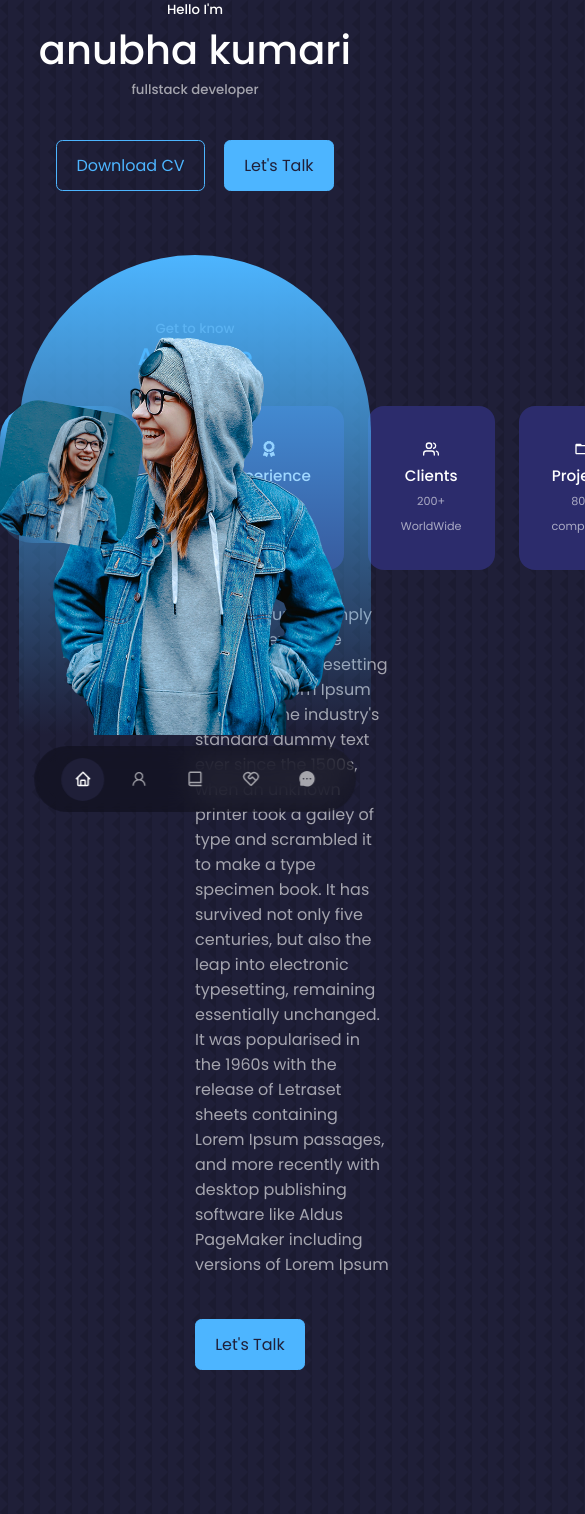
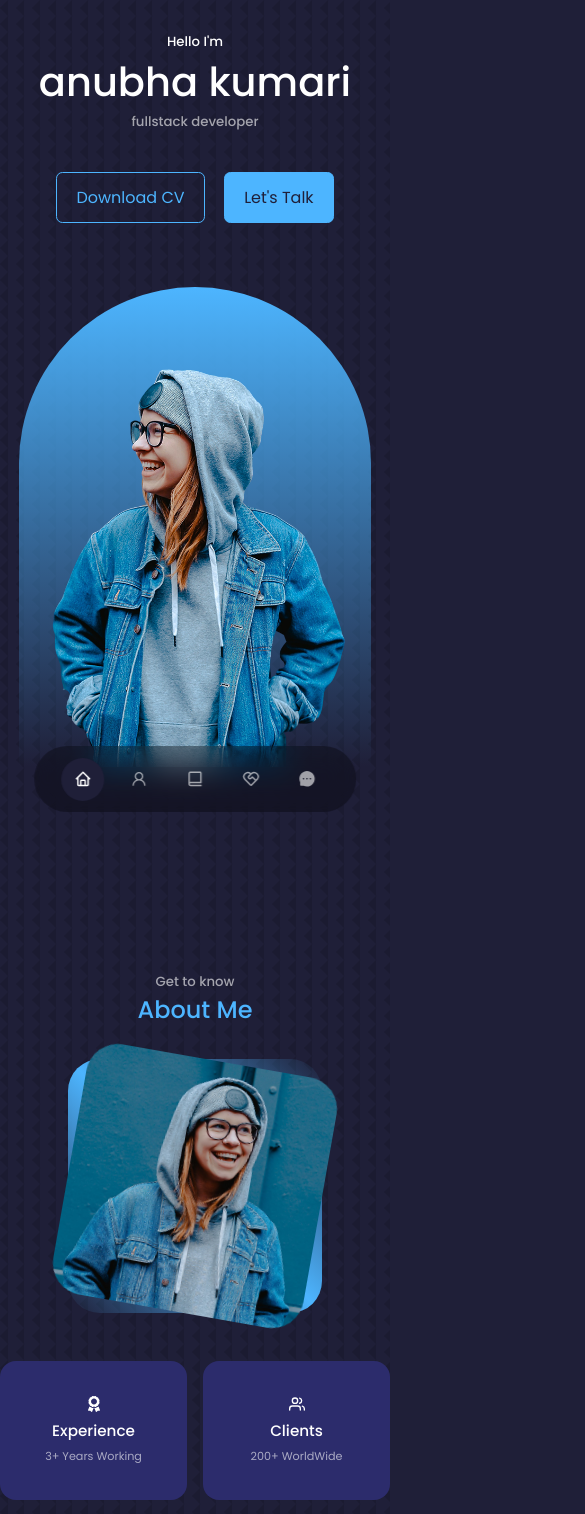
Before and after one commit to Anubha13kumari/portfolio, a React (Create React App) app in the folder portfolio/: page / in a window 390 px wide. Shown: the top 1514 px of the page, 585 px wide, since content can reach past the window. Built offline with nearby package versions, Linux system fonts and the light colour scheme.

Commit message:
made changes in experience component

```diff
--- a/portfolio/src/components/about/about.css
+++ b/portfolio/src/components/about/about.css
@@ -56,3 +56,38 @@
     margin:2rem 0 2.6rem;
     color:var(--color-light)
 }
+/* MEDIA QUERIES(MEDIUM DEVICES) */
+@media screen and (max-width:1024px){
+   .about__container{
+       grid-template-columns:1fr ;
+       gap:0;
+   }
+   .about__me{
+       width:50%;
+       margin:2rem auto 4rem;
+   }
+   .about_content p{
+       margin:1rem 0 1.5rem;
+
+   }
+}
+/*  MEDIA QUERIES(SMALL DEVICES) */
+@media screen and (max-width:600px){
+    .about__me{
+        width:65%;
+        margin:0 auto 3rem;
+    }
+    .about__cards {
+        grid-template-columns: 1fr 1fr;
+        gap:1rem;
+    }
+    .about_content{
+        text-align: center;
+    }
+
+    .about_content p{
+        margin:1.5rem 0;
+    }
+
+
+}
--- a/portfolio/src/components/experience/experience.js
+++ b/portfolio/src/components/experience/experience.js
@@ -1,9 +1,68 @@
 import React from 'react'
 import './experience.css'
+import {BsFillPatchCheckFill} from 'react-icons/bs'
 
 const Experience = () => {
   return (
-    <section id='experience'>experience</section>
+    <section id='experience'>
+      <h5>What Skills I Have</h5>
+      <h2>My Experience</h2>
+
+      <div className='conatiner experience_container'>
+        <div className='experience_frontend'>
+          <h3>Frontend development</h3>
+          <div className='experience__content'>
+            <article className='experience__details'>
+              <BsFillPatchCheckFill className='experience__icon'/>
+              <h4>HTML</h4>
+              <small className='text-light'>Experienced</small>
+            </article>
+            <article className='experience__details'>
+              <BsFillPatchCheckFill className='experience__icon'/>
+              <h4>CSS</h4>
+              <small className='text-light'>Experienced</small>
+            </article>
+            <article className='experience__details'>
+              <BsFillPatchCheckFill className='experience__icon'/>
+              <h4>JAVASCRIPT</h4>
+              <small className='text-light'>Experienced</small>
+            </article>
+            <article className='experience__details'>
+              <BsFillPatchCheckFill className='experience__icon'/>
+              <h4>REACT</h4>
+              <small className='text-light'>Experienced</small>
+            </article>
+          </div>
+
+        </div>
+        {/* end of frontend */}
+        <div className='experience_backend'>
+        <h3>Backend development</h3>
+          <div className='experience__content'>
+            <article className='experience__details'>
+              <BsFillPatchCheckFill className='experience__icon'/>
+              <h4>MongoDB</h4>
+              <small className='text-light'>Experienced</small>
+            </article>
+            <article className='experience__details'>
+              <BsFillPatchCheckFill className='experience__icon'/>
+              <h4>PHP</h4>
+              <small className='text-light'>Experienced</small>
+            </article>
+            <article className='experience__details'>
+              <BsFillPatchCheckFill className='experience__icon'/>
+              <h4>My SQL</h4>
+              <small className='text-light'>Experienced</small>
+            </article>
+            <article className='experience__details'>
+              <BsFillPatchCheckFill className='experience__icon'/>
+              <h4>python</h4>
+              <small className='text-light'>Experienced</small>
+            </article>
+          </div>
+           </div>
+      </div>
+    </section>
   )
 }
 
--- a/portfolio/src/components/header/header.css
+++ b/portfolio/src/components/header/header.css
@@ -4,8 +4,9 @@
     overflow: hidden;
 }
 .header_container {
+    padding-top: 2rem;
     text-align: center;
-    height:100%;
+    height:100vh;
     position: relative;
 }
 /* CTA */
```
